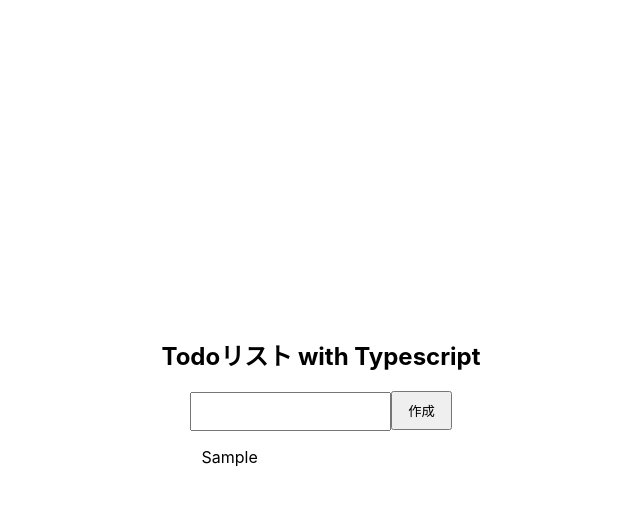
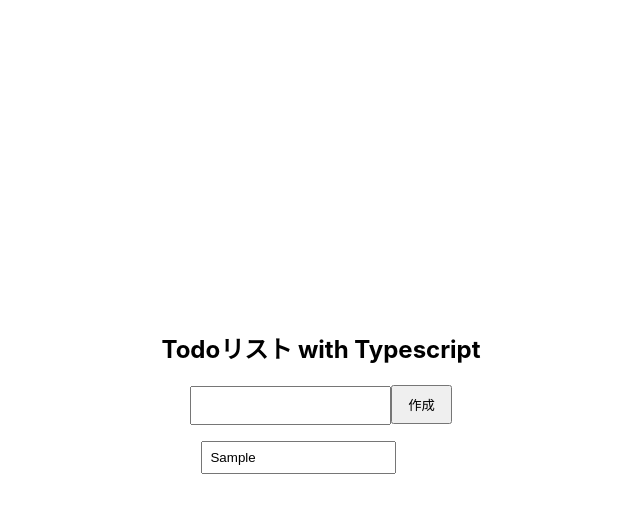
Before and after one commit to kohki-nakamura/todolist-react-typescript, a React (Create React App) app: page / in a window 1280 px wide. Both pictures are taken after typing "Sample" into the empty fields and a click on the input "作成". Shown: the top 512 px of the page, without its empty margins (319-959 px from the left). Built offline with nearby package versions, Linux system fonts and the light colour scheme.

Commit message:
タスクの編集

```diff
--- a/src/App.tsx
+++ b/src/App.tsx
@@ -30,6 +30,17 @@ function App() {
     setInputValue("");
   };
 
+  const handleEdit = (id: number, inputValue: string) => {
+    const newTodos = todos.map((todo) => {
+      if(todo.id === id) {
+        todo.inputValue = inputValue;
+      }
+      return todo;
+    });
+
+    setTodos(newTodos);
+  };
+
   return (
     <div className="App">
       <div>
@@ -41,7 +52,9 @@ function App() {
 
         <ul className='todoList'>
           {todos.map((todo) => (
-            <li key={todo.id}>{todo.inputValue}</li>
+            <li key={todo.id}>
+              <input type="text" onChange={(e) => {handleEdit(todo.id, e.target.value)}} className="inputText" value={todo.inputValue} />
+            </li>
           ))}
         </ul>
       </div>
```
